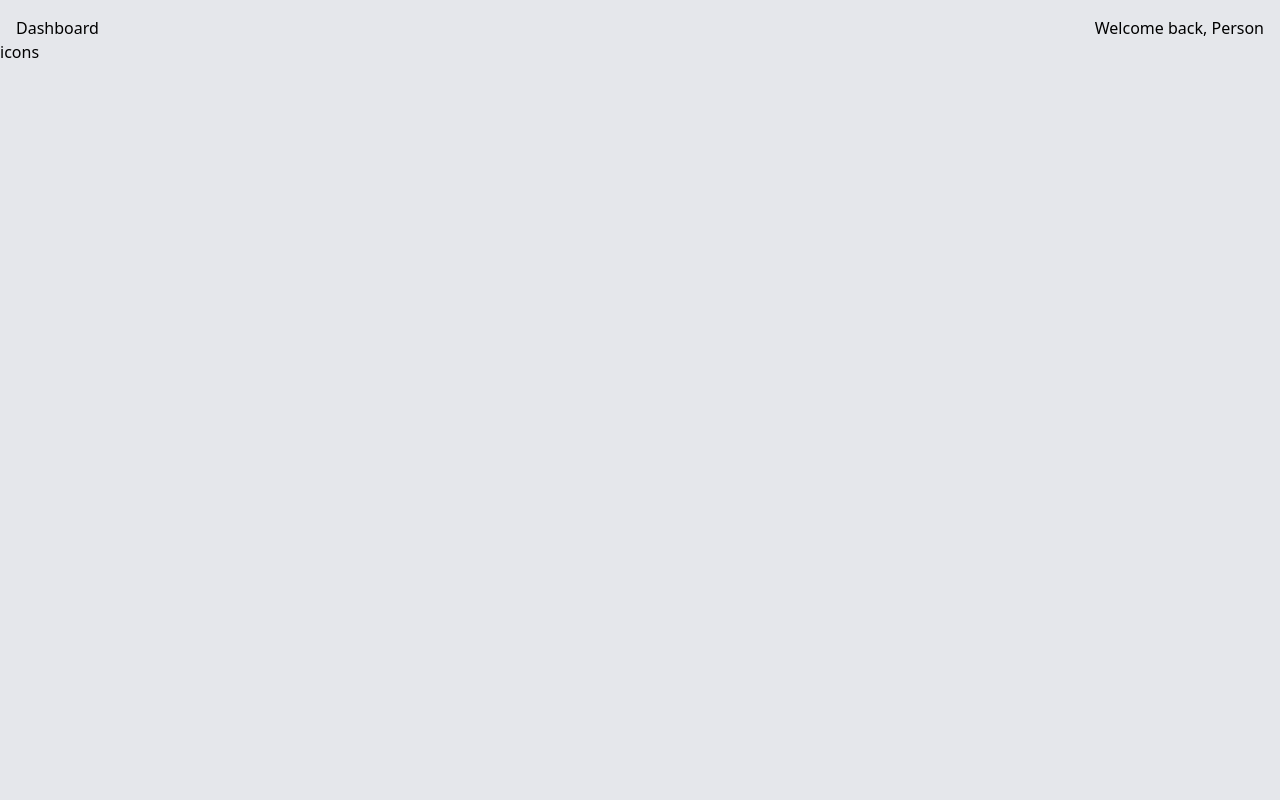
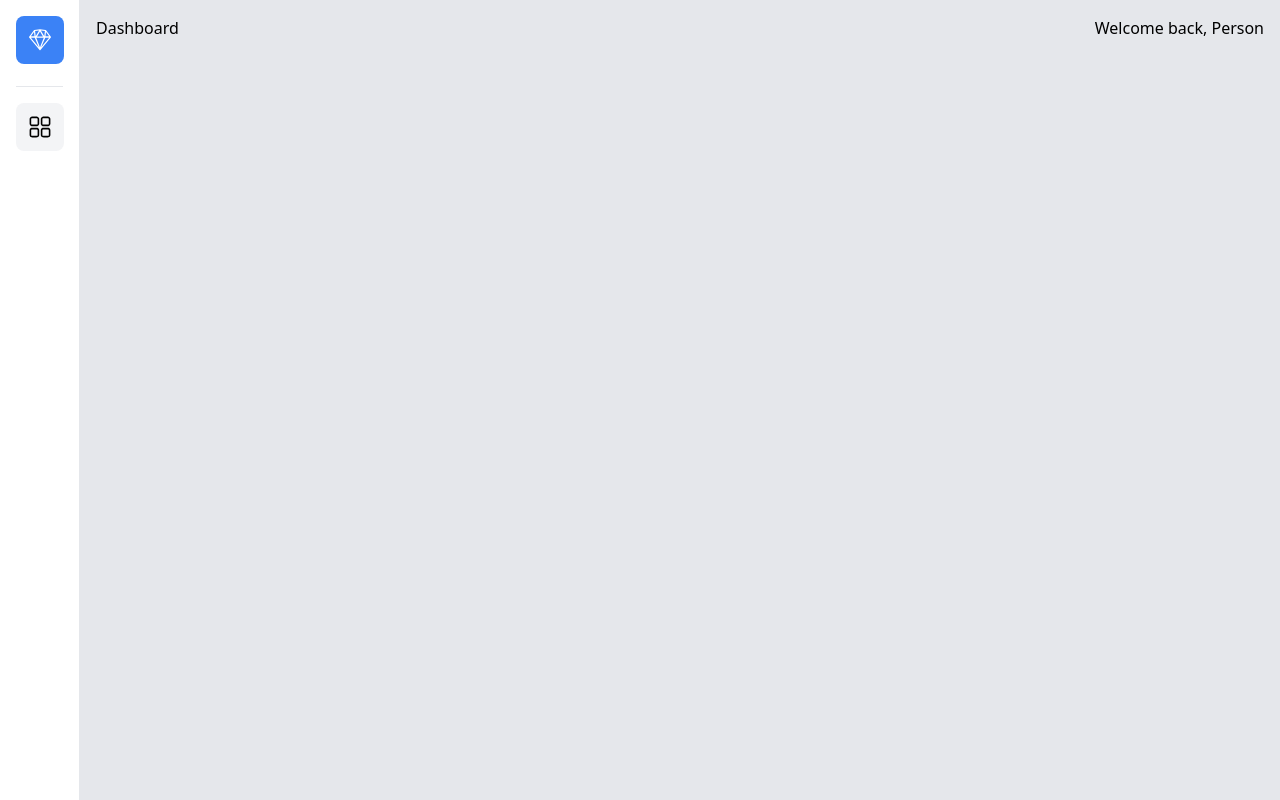
Before and after one commit to VictorOdede/next-dashboard, a Next.js app: page / in a window 1280 px wide. Built offline with nearby package versions, Linux system fonts and the light colour scheme.

Commit message:
sidebar added

```diff
--- a/src/components/Header.tsx
+++ b/src/components/Header.tsx
@@ -1,7 +1,7 @@
 export const Header = () => {
   return (
     <div className="flex justify-between px-4 pt-4">
-      <h2>Dashboard</h2>
+      <h2 className="">Dashboard</h2>
       <h2>Welcome back, Person</h2>
     </div>
   );
--- a/src/components/Sidebar.tsx
+++ b/src/components/Sidebar.tsx
@@ -1,3 +1,28 @@
-export const Sidebar = () => {
-  return <div>icons</div>;
+import Image from "next/image";
+import Link from "next/link";
+import { RxSketchLogo, RxDashboard } from "react-icons/rx";
+
+type SidebarProps = {
+  children: React.ReactNode;
 };
+
+export const Sidebar = (props: SidebarProps) => {
+  return (
+    <div className=" flex">
+      <div className="fixed w-20 h-screen p-4 bg-white border-r-[1px] flex flex-col justify-between">
+        <div className="flex flex-col items-center">
+          <Link href="/">
+            <div className=" bg-blue-500 text-white p-3 rounded-lg inline-block">
+              <RxSketchLogo size={24} />
+            </div>
+          </Link>
+          <span className="border-b-[1px] w-full border-gray-200 p-2"></span>
+          <div className=" bg-gray-100 hover:bg-gray-200 cursor-crosshair my-4 rounded-lg p-3 inline-block ">
+            <RxDashboard size={24} />
+          </div>
+        </div>
+      </div>
+      <main className="ml-20 w-full">{props.children}</main>
+    </div>
+  );
+};
--- a/src/pages/_app.tsx
+++ b/src/pages/_app.tsx
@@ -1,6 +1,11 @@
-import '@/components/styles/globals.css'
-import type { AppProps } from 'next/app'
+import "@/components/styles/globals.css";
+import type { AppProps } from "next/app";
+import { Sidebar } from "../components/Sidebar";
 
 export default function App({ Component, pageProps }: AppProps) {
-  return <Component {...pageProps} />
+  return (
+    <Sidebar>
+      <Component {...pageProps} />
+    </Sidebar>
+  );
 }
--- a/src/pages/index.tsx
+++ b/src/pages/index.tsx
@@ -1,6 +1,5 @@
 import Head from "next/head";
 import { Header } from "../components/Header";
-import { Sidebar } from "../components/Sidebar";
 
 export default function Home() {
   return (
@@ -11,9 +10,8 @@ export default function Home() {
         <meta name="viewport" content="width=device-width, initial-scale=1" />
         <link rel="icon" href="/favicon.ico" />
       </Head>
-      <main className="bg-gray-200 min-h-screen">
+      <main className=" bg-gray-200 min-h-screen">
         <Header />
-        <Sidebar />
       </main>
     </>
   );
```
